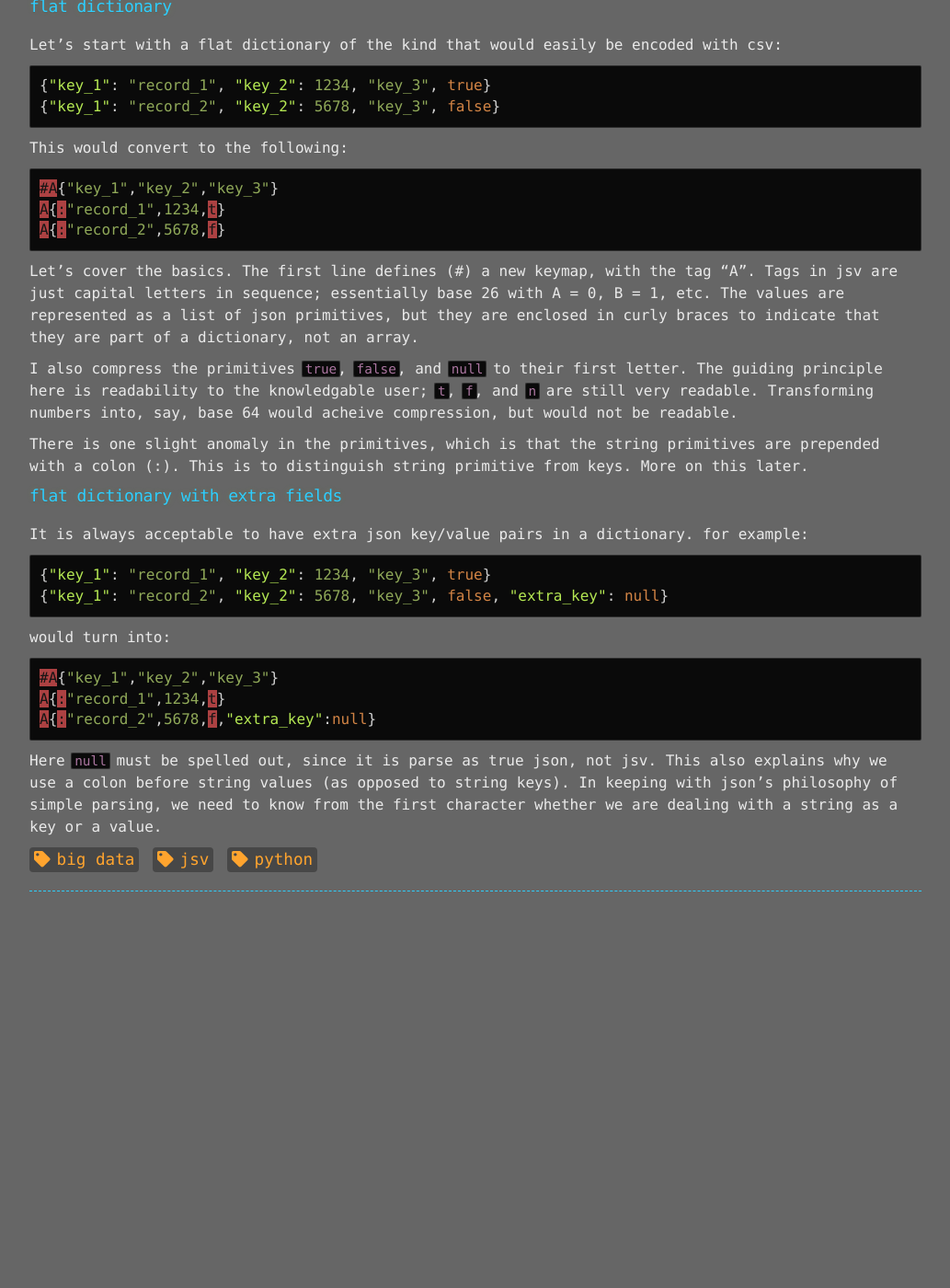
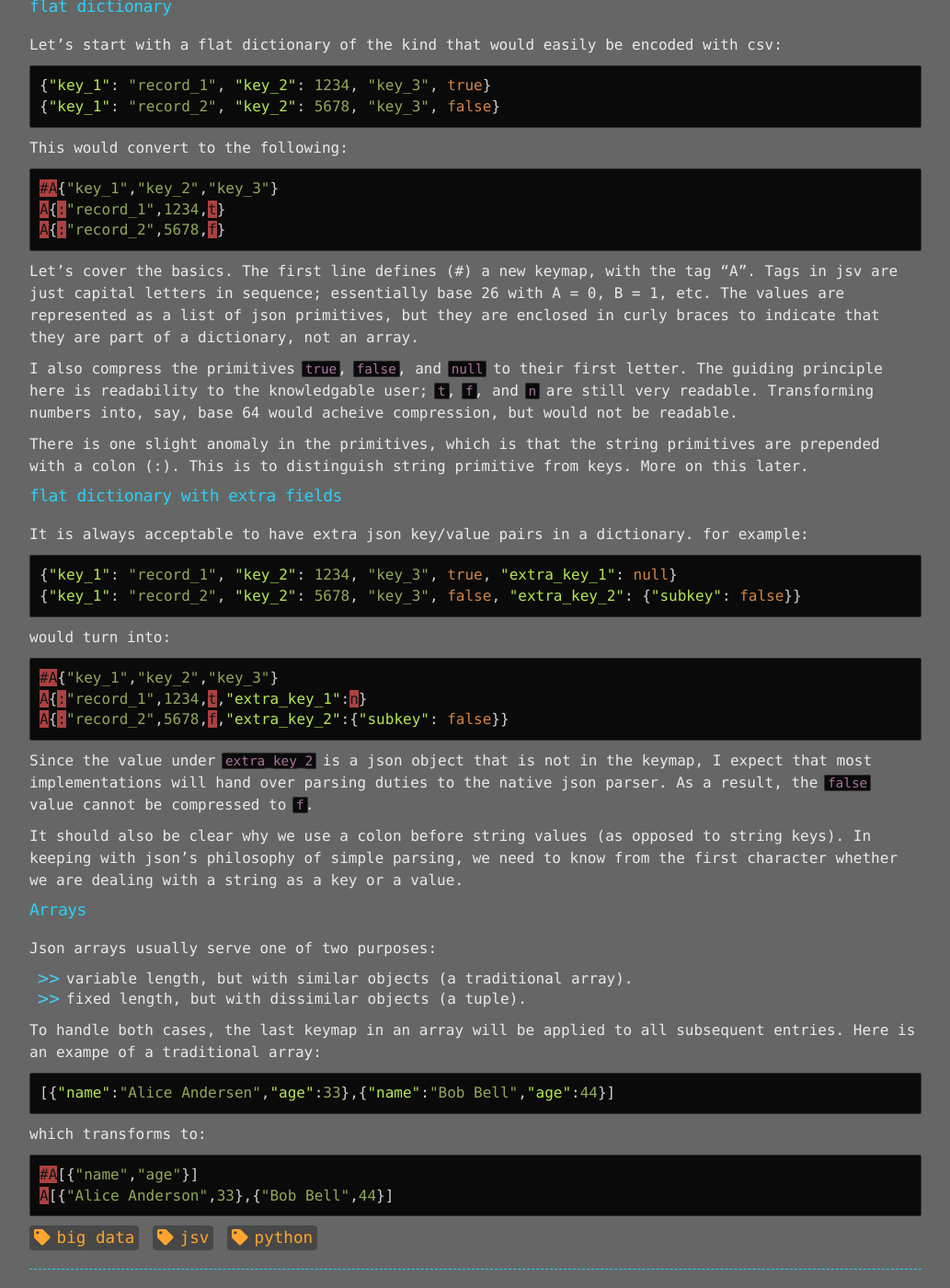
Before and after one commit to akovner/akovner.github.io, a Jekyll site: the page built from _posts/2018-04-05-jsv-introduction.md, in a window 1280 px wide and 1400 px high, scrolled down 1547 px. Shown: the whole window at 92% size, without its empty margins (123-1156 px from the left). Built offline with Jekyll 4.4.1, drawn with Linux system fonts in a browser that asks for light colours; nearby versions of some CDN libraries; our own code applies the rules of GitHub Pages for plain Markdown files; comment, search, counter and statistics services are not loaded; before the commit the page ends 2536 px from its top, so only the background shows below that.

Commit message:
Adding traditional array example

```diff
--- a/_posts/2018-04-05-jsv-introduction.md
+++ b/_posts/2018-04-05-jsv-introduction.md
@@ -69,16 +69,38 @@ There is one slight anomaly in the primitives, which is that the string primitiv
 
 It is always acceptable to have extra json key/value pairs in a dictionary. for example:
 {% highlight json %}
-{"key_1": "record_1", "key_2": 1234, "key_3", true}
-{"key_1": "record_2", "key_2": 5678, "key_3", false, "extra_key": null}
+{"key_1": "record_1", "key_2": 1234, "key_3", true, "extra_key_1": null}
+{"key_1": "record_2", "key_2": 5678, "key_3", false, "extra_key_2": {"subkey": false}}
 {% endhighlight %}
 
 would turn into:
 
 {% highlight json %}
 #A{"key_1","key_2","key_3"}
-A{:"record_1",1234,t}
-A{:"record_2",5678,f,"extra_key":null}
+A{:"record_1",1234,t,"extra_key_1":n}
+A{:"record_2",5678,f,"extra_key_2":{"subkey": false}}
 {% endhighlight %}
 
-Here ``null`` must be spelled out, since it is parse as true json, not jsv. This also explains why we use a colon before string values (as opposed to string keys). In keeping with json's philosophy of simple parsing, we need to know from the first character whether we are dealing with a string as a key or a value.
+Since the value under ``extra_key_2`` is a json object that is not in the keymap, I expect that most implementations will hand over parsing duties to the native json parser. As a result, the ``false`` value cannot be compressed to ``f``.
+
+It should also be clear why we use a colon before string values (as opposed to string keys). In keeping with json's philosophy of simple parsing, we need to know from the first character whether we are dealing with a string as a key or a value.
+
+### Arrays
+
+Json arrays usually serve one of two purposes:
+
+* variable length, but with similar objects (a traditional array).
+* fixed length, but with dissimilar objects (a tuple).
+
+To handle both cases, the last keymap in an array will be applied to all subsequent entries. Here is an exampe of a traditional array:
+
+{% highlight json %}
+[{"name":"Alice Andersen","age":33},{"name":"Bob Bell","age":44}]
+{% endhighlight %}
+
+which transforms to:
+
+{% highlight json %}
+#A[{"name","age"}]
+A[{"Alice Anderson",33},{"Bob Bell",44}]
+{% endhighlight %}
```
